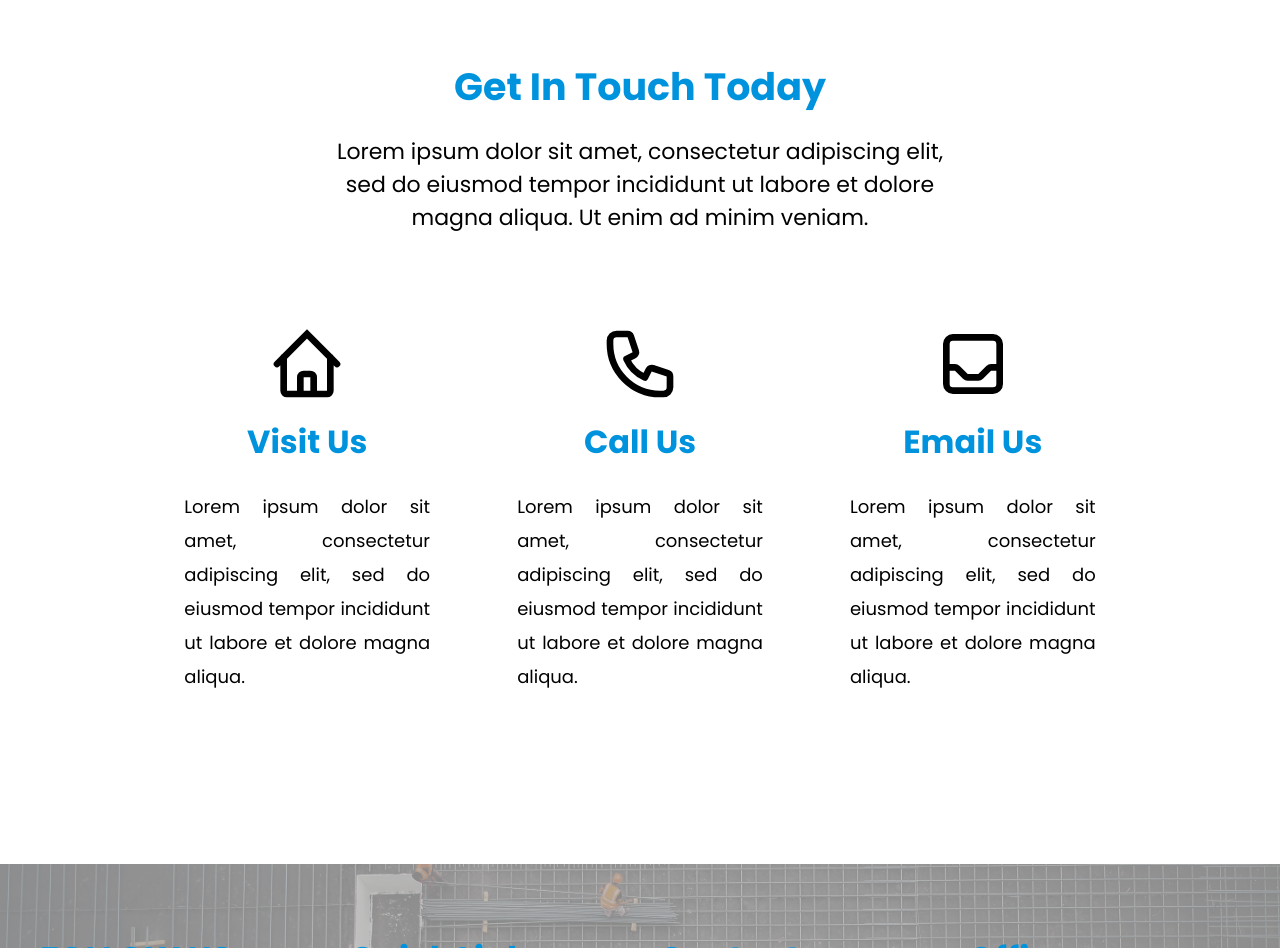
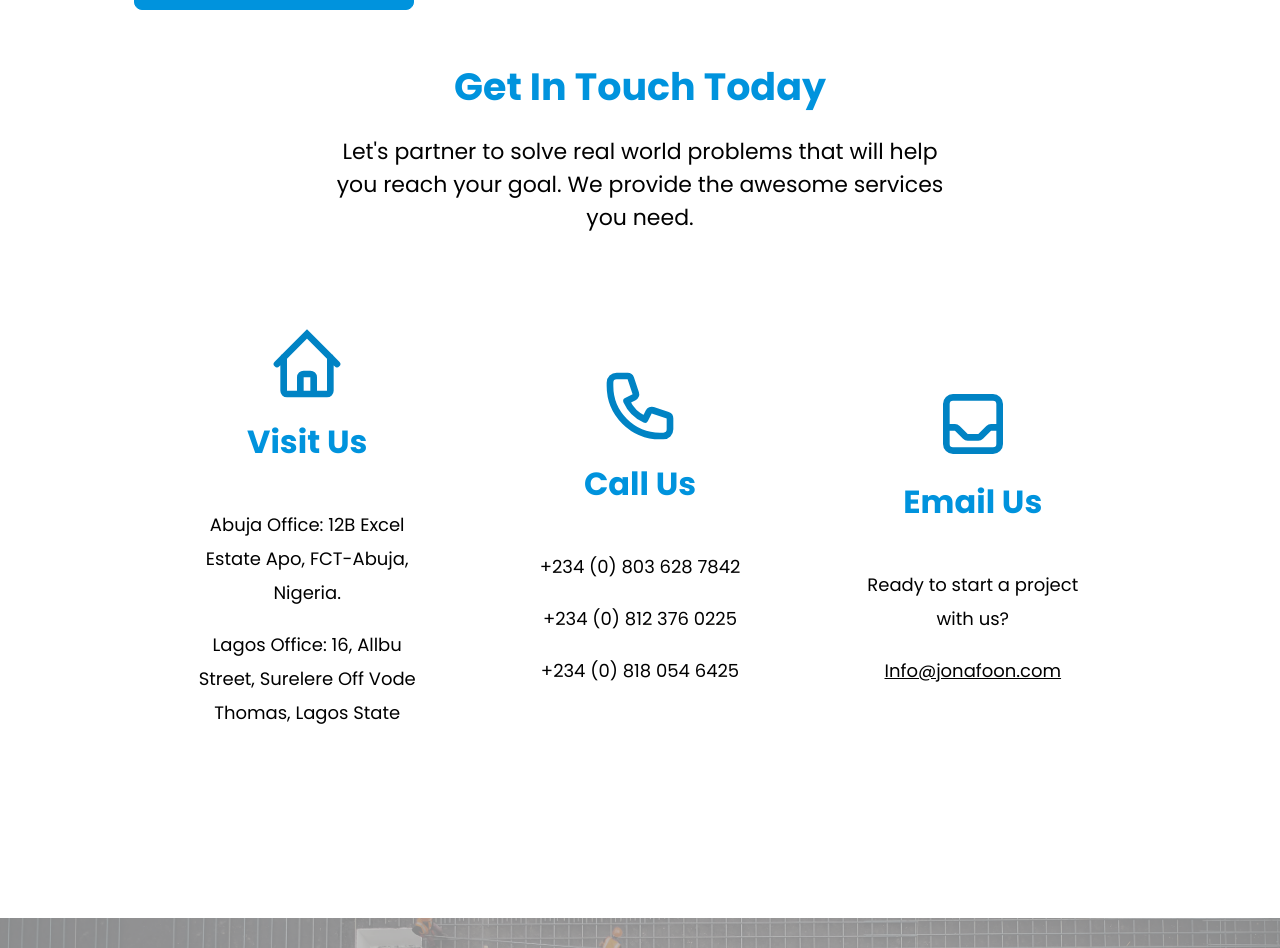
Before and after one commit to Shuaibu78/jonafoon, a Next.js app: page /contact in a window 1280 px wide. Shown: the part 694-1642 px from the top of the page. Built offline with nearby package versions, Linux system fonts and the light colour scheme.

Commit message:
added some content on pages

```diff
--- a/pages/contact.jsx
+++ b/pages/contact.jsx
@@ -56,16 +56,15 @@ const Contact = () => {
         <AboutTitlecontainer>
           <SectionTitle>Get In Touch Today</SectionTitle>
           <Paragraph>
-            Lorem ipsum dolor sit amet, consectetur adipiscing elit, sed do
-            eiusmod tempor incididunt ut labore et dolore magna aliqua. Ut enim
-            ad minim veniam.
+            Let's partner to solve real world problems that will help you reach
+            your goal. We provide the awesome services you need.
           </Paragraph>
         </AboutTitlecontainer>
         <AboutContentContainer>
           <ContentCard>
             <CardIcon>
               <svg
-                style={{ width: "80px", height: "80px" }}
+                style={{ width: "80px", height: "80px", color: "#0083C4" }}
                 fill="none"
                 stroke="currentColor"
                 viewBox="0 0 24 24"
@@ -81,14 +80,17 @@ const Contact = () => {
             </CardIcon>
             <CardTitle>Visit Us</CardTitle>
             <CardContent>
-              Lorem ipsum dolor sit amet, consectetur adipiscing elit, sed do
-              eiusmod tempor incididunt ut labore et dolore magna aliqua.
+              <p>Abuja Office: 12B Excel Estate Apo, FCT-Abuja, Nigeria.</p>
+              <p>
+                Lagos Office: 16, Allbu Street, Surelere Off Vode Thomas, Lagos
+                State
+              </p>
             </CardContent>
           </ContentCard>
           <ContentCard>
             <CardIcon>
               <svg
-                style={{ width: "80px", height: "80px" }}
+                style={{ width: "80px", height: "80px", color: "#0083C4" }}
                 fill="none"
                 stroke="currentColor"
                 viewBox="0 0 24 24"
@@ -104,14 +106,15 @@ const Contact = () => {
             </CardIcon>
             <CardTitle>Call Us</CardTitle>
             <CardContent>
-              Lorem ipsum dolor sit amet, consectetur adipiscing elit, sed do
-              eiusmod tempor incididunt ut labore et dolore magna aliqua.
+              <p>+234 (0) 803 628 7842</p>
+              <p>+234 (0) 812 376 0225</p>
+              <p>+234 (0) 818 054 6425</p>
             </CardContent>
           </ContentCard>
           <ContentCard>
             <CardIcon>
               <svg
-                style={{ width: "80px", height: "80px" }}
+                style={{ width: "80px", height: "80px", color: "#0083C4" }}
                 fill="none"
                 stroke="currentColor"
                 viewBox="0 0 24 24"
@@ -127,8 +130,10 @@ const Contact = () => {
             </CardIcon>
             <CardTitle>Email Us</CardTitle>
             <CardContent>
-              Lorem ipsum dolor sit amet, consectetur adipiscing elit, sed do
-              eiusmod tempor incididunt ut labore et dolore magna aliqua.
+              <p>Ready to start a project with us?</p>
+              <span>
+                <a href="mailto:info@jonafoon.com">Info@jonafoon.com</a>
+              </span>
             </CardContent>
           </ContentCard>
         </AboutContentContainer>
--- a/styles/contact.js
+++ b/styles/contact.js
@@ -85,7 +85,11 @@ export const CardContent = styled.p`
   color: ${black};
   line-height: 34px;
   width: 80%;
-  text-align: justify;
+  text-align: center;
+
+    span > a {
+    text-decoration: underline;
+  }
 
     ${media.mobile}{
     font-size: 16px;
@@ -93,5 +97,9 @@ export const CardContent = styled.p`
     width: 100%;
     margin-block: 5px;
     text-align: center;
+
+    p {
+      margin: 0px;
+    }
   }
 `;
--- a/styles/index.js
+++ b/styles/index.js
@@ -46,7 +46,7 @@ export const HeroTitle = styled.div`
     p {
       font-size: ${titleFontSize};
       width: 640px;
-      height: 80px;
+      height: fit-content;
   }
 
   ${mobile}{
@@ -75,9 +75,11 @@ export const HeroBtnContainer = styled.div`
   justify-content: space-between;
   align-items: center;
   width: 430px;
+  margin-top: 30px;
 
   ${mobile}{
     width: 80%;
+    margin-top: 10px;
   }
 `;
 
```
Also changed, not shown: pages/about.jsx (+11 -13 lines), pages/index.js (+9 -4 lines), 1 other file (tests, documents, lock files or other folders).
